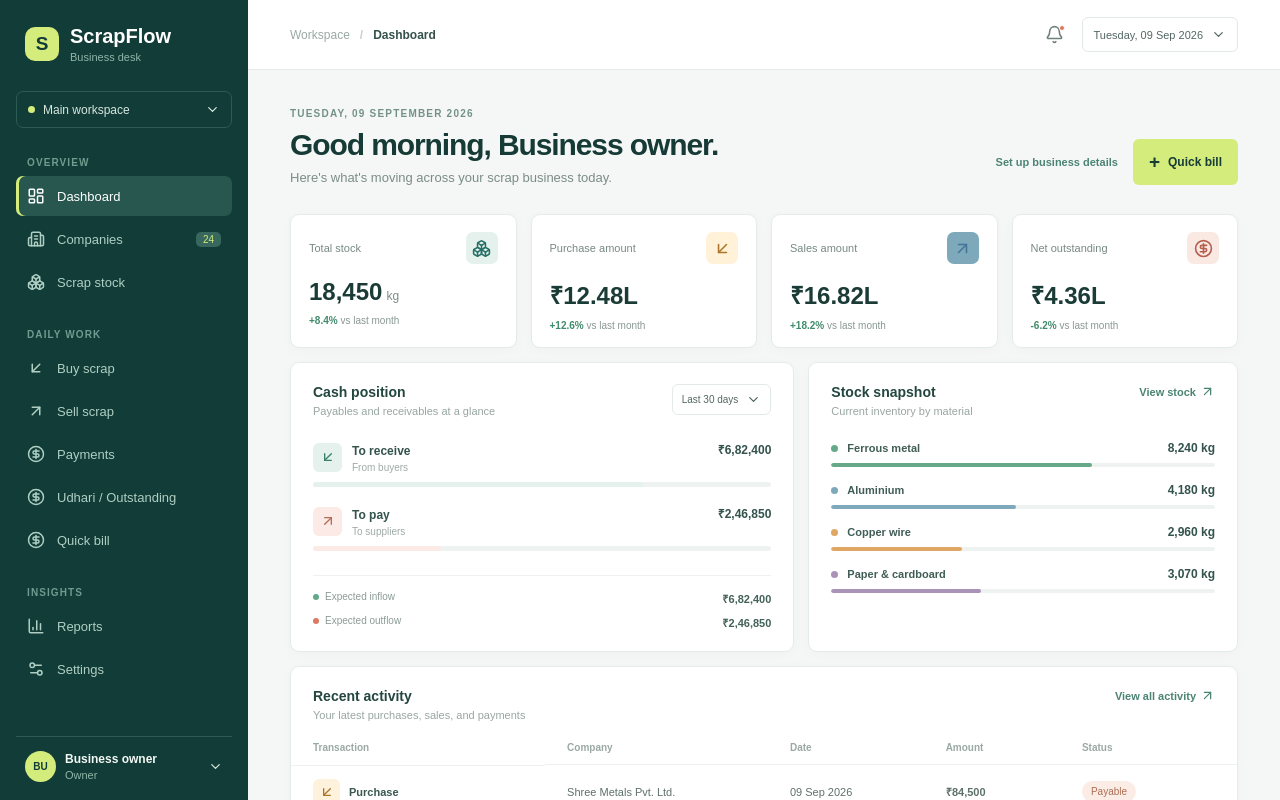
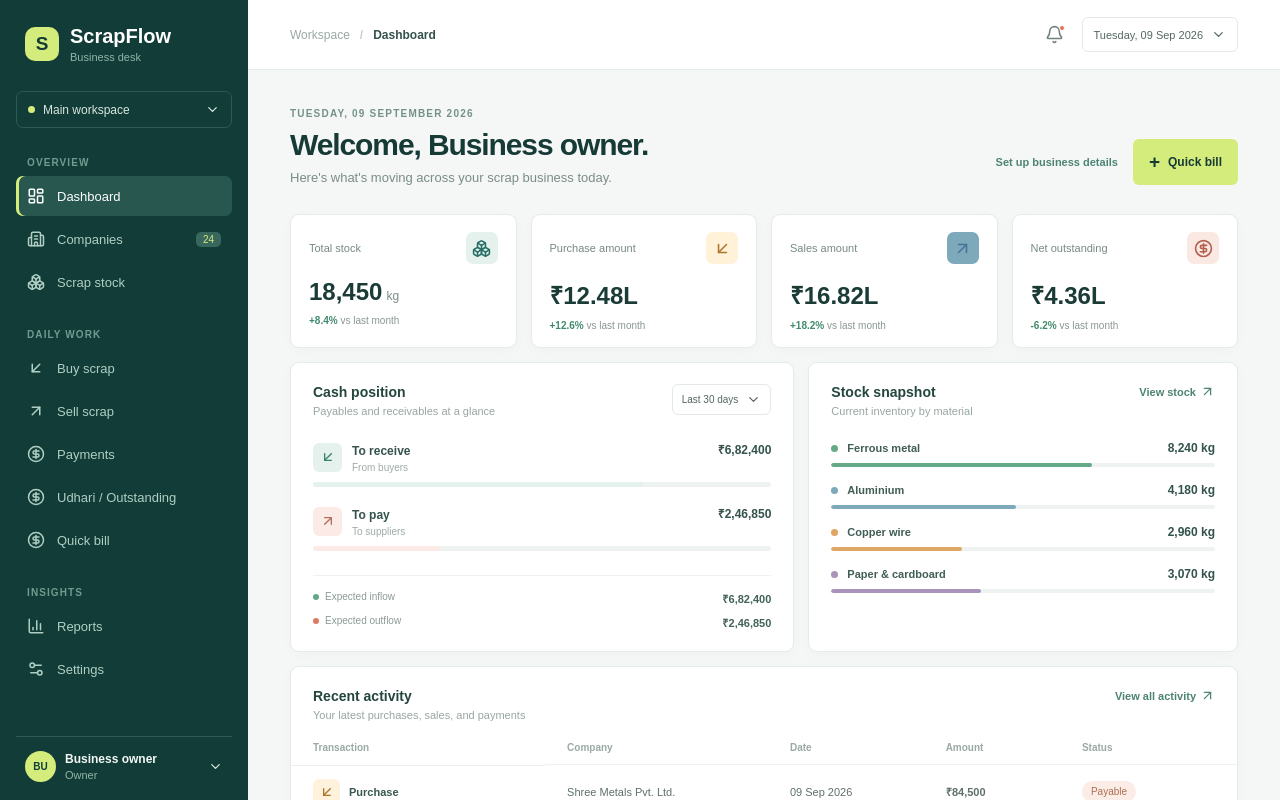
Before and after one commit to Sanika0707308/scrapflow, a Next.js app: page / in a window 1280 px wide. Shown: the top 800 px of the page. Built offline with nearby package versions, Linux system fonts and the light colour scheme.

Commit message:
fix: simplify dashboard welcome message

```diff
--- a/src/app/page.tsx
+++ b/src/app/page.tsx
@@ -3,12 +3,13 @@
 import { useEffect, useState, type ReactNode } from "react";
 import { ArrowDownLeft, ArrowUpRight, BarChart3, Bell, Boxes, Building2, ChevronDown, CircleDollarSign, FileText, LayoutDashboard, Menu, Settings2, Truck, X } from "lucide-react";
 import styles from "./page.module.css";
+import { readBusinessProfile } from "@/lib/business-profile";
 
 export default function Home() {
   const [mobileNavOpen, setMobileNavOpen] = useState(false);
   const [profile, setProfile] = useState({ businessName: "Main workspace", ownerName: "Business owner" });
   const [profileReady, setProfileReady] = useState(false);
-  useEffect(() => { const saved = localStorage.getItem("scrapflow-business-profile"); if (saved) { const details = JSON.parse(saved) as { businessName?: string; ownerName?: string }; setProfile({ businessName: details.businessName || "Main workspace", ownerName: details.ownerName || "Business owner" }); setProfileReady(Boolean(details.businessName && details.ownerName)); } }, []);
+  useEffect(() => { const details = readBusinessProfile(); if (details) { setProfile({ businessName: details.businessName || "Main workspace", ownerName: details.ownerName || "Business owner" }); setProfileReady(Boolean(details.businessName && details.ownerName)); } }, []);
   return <div className={styles.appShell}>
     <aside className={`${styles.sidebar} ${mobileNavOpen ? styles.sidebarOpen : ""}`}>
       <div className={styles.brandRow}><div className={styles.brandMark}>S</div><div><strong>ScrapFlow</strong><span>Business desk</span></div><button className={styles.closeNav} onClick={() => setMobileNavOpen(false)} aria-label="Close navigation"><X size={18} /></button></div>
@@ -19,7 +20,7 @@ export default function Home() {
     {mobileNavOpen && <button className={styles.scrim} onClick={() => setMobileNavOpen(false)} aria-label="Close navigation" />}
     <main className={styles.main} id="dashboard">
       <header className={styles.topbar}><button className={styles.menuButton} onClick={() => setMobileNavOpen(true)} aria-label="Open navigation"><Menu size={20} /></button><div className={styles.breadcrumb}><span>Workspace</span><b>/</b><strong>Dashboard</strong></div><div className={styles.topActions}><button className={styles.iconButton} aria-label="Notifications"><Bell size={19} /><i /></button><div className={styles.datePill}>Tuesday, 09 Sep 2026 <ChevronDown size={15} /></div></div></header>
-      <section className={styles.content}><div className={styles.hero}><div><p className={styles.eyebrow}>TUESDAY, 09 SEPTEMBER 2026</p><h1>Good morning, {profile.ownerName}.</h1><p className={styles.heroCopy}>Here&apos;s what&apos;s moving across your scrap business today.</p></div><div className={styles.heroActions}>{!profileReady && <a className={styles.setupHint} href="/settings">Set up business details</a>}<a className={styles.primaryButton} href="/quick-bill"><span>+</span>Quick bill</a></div></div>
+      <section className={styles.content}><div className={styles.hero}><div><p className={styles.eyebrow}>TUESDAY, 09 SEPTEMBER 2026</p><h1>Welcome, {profile.ownerName}.</h1><p className={styles.heroCopy}>Here&apos;s what&apos;s moving across your scrap business today.</p></div><div className={styles.heroActions}>{!profileReady && <a className={styles.setupHint} href="/settings">Set up business details</a>}<a className={styles.primaryButton} href="/quick-bill"><span>+</span>Quick bill</a></div></div>
         <div className={styles.kpiGrid}><MetricCard label="Total stock" value="18,450" suffix="kg" trend="+8.4%" trendText="vs last month" icon={<Boxes size={19} />} tone="teal" /><MetricCard label="Purchase amount" value="₹12.48L" trend="+12.6%" trendText="vs last month" icon={<ArrowDownLeft size={19} />} tone="amber" /><MetricCard label="Sales amount" value="₹16.82L" trend="+18.2%" trendText="vs last month" icon={<ArrowUpRight size={19} />} tone="blue" /><MetricCard label="Net outstanding" value="₹4.36L" trend="-6.2%" trendText="vs last month" icon={<CircleDollarSign size={19} />} tone="coral" negative /></div>
         <div className={styles.dashboardGrid}><section className={styles.panel}><div className={styles.panelHeader}><div><h2>Cash position</h2><p>Payables and receivables at a glance</p></div><button className={styles.periodButton}>Last 30 days <ChevronDown size={15} /></button></div><div className={styles.balanceRows}><BalanceRow label="To receive" detail="From buyers" amount="₹6,82,400" percentage="72%" tone="receive" /><BalanceRow label="To pay" detail="To suppliers" amount="₹2,46,850" percentage="28%" tone="pay" /></div><div className={styles.cashSummary}><span><i className={styles.greenDot} />Expected inflow</span><strong>₹6,82,400</strong><span><i className={styles.redDot} />Expected outflow</span><strong>₹2,46,850</strong></div></section><section className={styles.panel} id="stock"><div className={styles.panelHeader}><div><h2>Stock snapshot</h2><p>Current inventory by material</p></div><a className={styles.textLink} href="/stock">View stock <ArrowUpRight size={15} /></a></div><div className={styles.stockList}><StockRow name="Ferrous metal" value="8,240 kg" percent="68%" color="green" /><StockRow name="Aluminium" value="4,180 kg" percent="48%" color="blue" /><StockRow name="Copper wire" value="2,960 kg" percent="34%" color="orange" /><StockRow name="Paper & cardboard" value="3,070 kg" percent="39%" color="purple" /></div></section></div>
         <section className={styles.panel} id="companies"><div className={styles.panelHeader}><div><h2>Recent activity</h2><p>Your latest purchases, sales, and payments</p></div><a className={styles.textLink} href="#transactions">View all activity <ArrowUpRight size={15} /></a></div><div className={styles.tableWrap}><table><thead><tr><th>Transaction</th><th>Company</th><th>Date</th><th>Amount</th><th>Status</th></tr></thead><tbody><ActivityRow icon={<ArrowDownLeft size={16} />} iconTone="purchase" type="Purchase" company="Shree Metals Pvt. Ltd." date="09 Sep 2026" amount="₹84,500" status="Payable" /><ActivityRow icon={<ArrowUpRight size={16} />} iconTone="sale" type="Sale / Delivery" company="GreenEarth Industries" date="08 Sep 2026" amount="₹1,26,800" status="Part received" /><ActivityRow icon={<CircleDollarSign size={16} />} iconTone="payment" type="Payment received" company="Mahalaxmi Traders" date="07 Sep 2026" amount="₹52,000" status="Completed" /></tbody></table></div></section>
```
